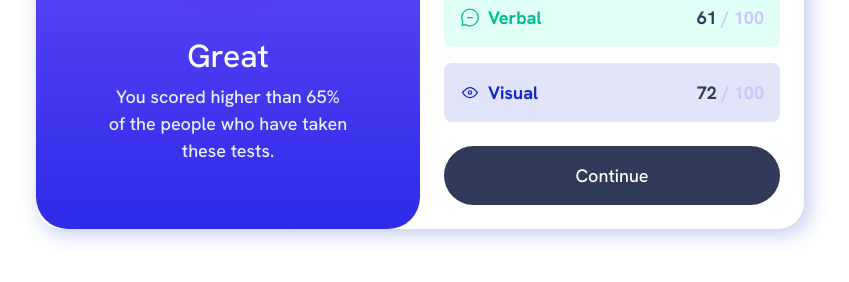
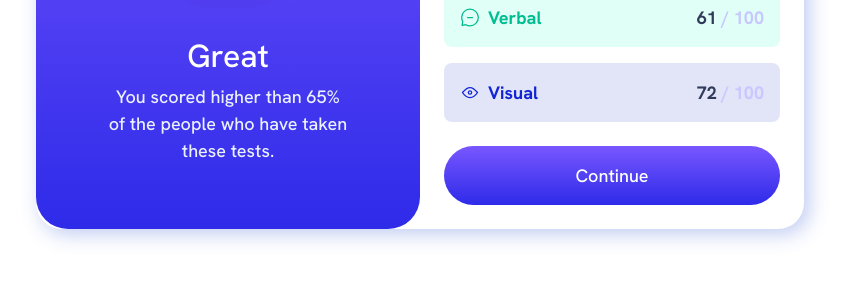
Before and after one commit to afeDayo/Result-Project, a plain HTML site: page index.html in a window 1280 px wide. In both pictures the pointer is over the element "Continue". Shown: the part 344-626 px from the top of the page, without its empty margins (220-1069 px from the left). Drawn offline with nearby package versions, Linux system fonts and the light colour scheme.

Commit message:
Added Hover

```diff
--- a/style.css
+++ b/style.css
@@ -177,7 +177,7 @@ h3 {
   font-weight: 500;
 }
 
-.button:focus {
+.button:hover {
   cursor: pointer;
   background: linear-gradient(
     to bottom,
```
